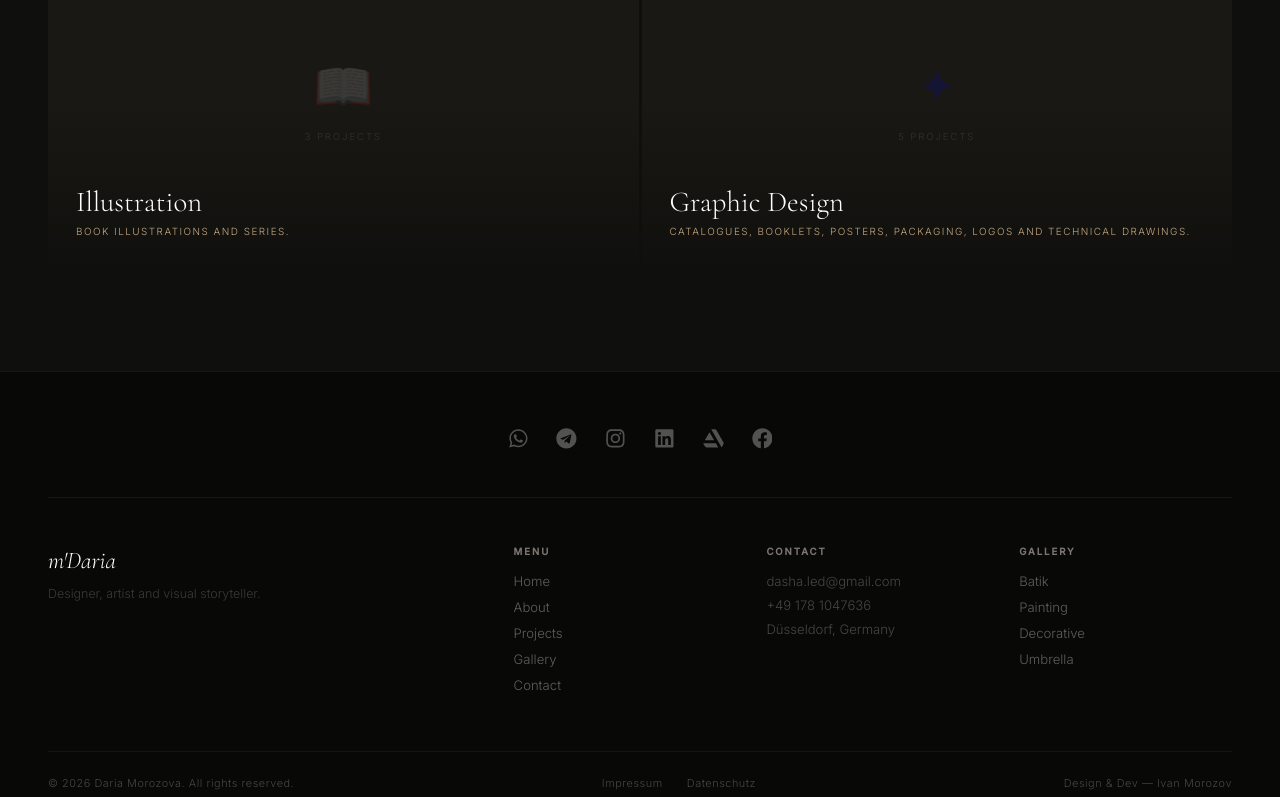
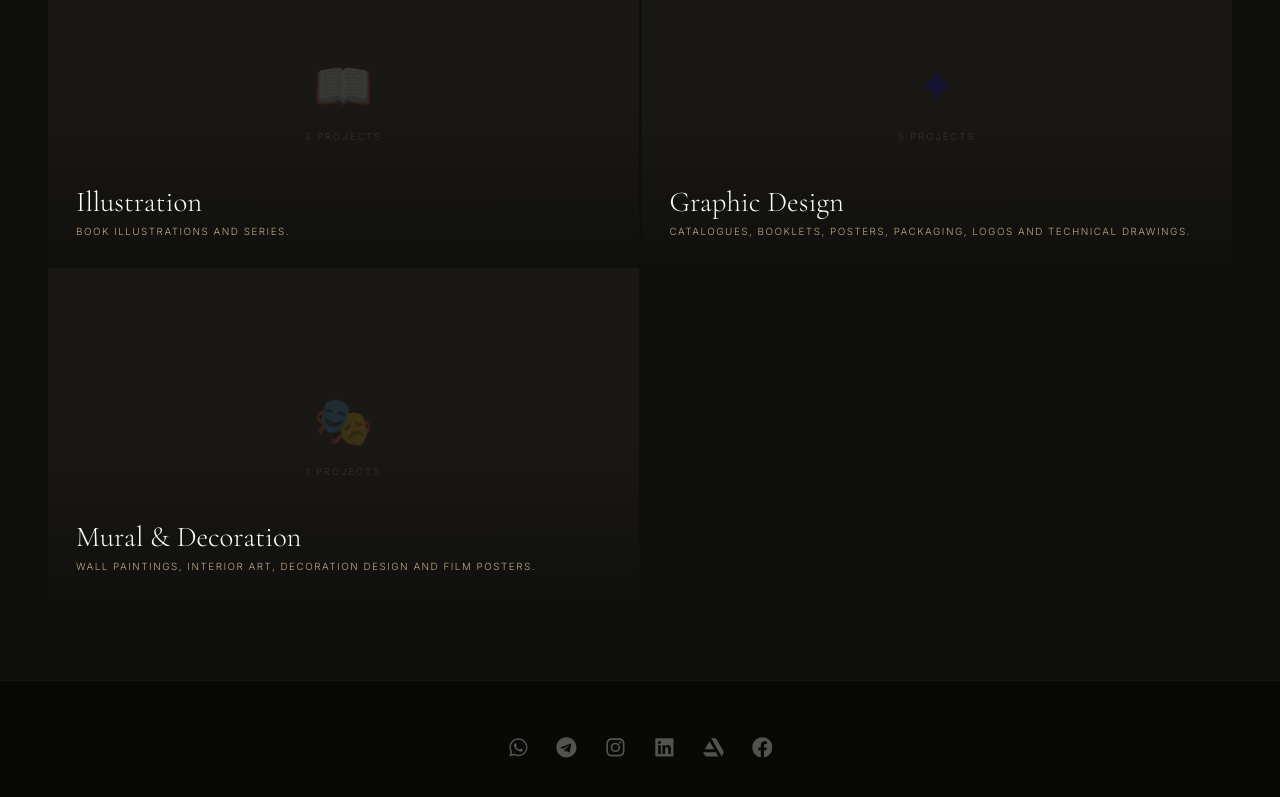
Before and after one commit to barkasa/dasha-visitka, a React (Vite) app: page /projects in a window 1280 px wide. Shown: the part 429-1226 px from the top of the page. Built offline with nearby package versions, Linux system fonts and the light colour scheme.

Commit message:
Add mural category, Mozart book pages, inquiry with image link

```diff
--- a/src/data/works.js
+++ b/src/data/works.js
@@ -48,6 +48,14 @@ export const projectCategories = {
     descRu:
       "Каталоги, буклеты, плакаты, упаковка, логотипы и технические чертежи.",
     icon: "✦",
+  },
+  mural: {
+    titleEn: "Mural & Decoration",
+    titleRu: "Роспись и декорации",
+    descEn: "Wall paintings, interior art, decoration design and film posters.",
+    descRu:
+      "Роспись стен, интерьерное искусство, оформление декораций и плакаты к фильмам.",
+    icon: "🎭",
   },
 };
 
@@ -828,10 +836,11 @@ export const galleryWorks = [
     subRu: "Гипс",
   },
 ];
+// ...............................projectWorks/mozart 1
 
 export const projectWorks = [
   {
-    id: "illustration-1",
+    id: "illustration-Mozart",
     category: "illustration",
     slug: "mozart",
     title: "Mozart",
@@ -839,12 +848,101 @@ export const projectWorks = [
     year: "2023",
     sub: "Book illustration",
     subRu: "Книжная иллюстрация",
-    desc: "A children's illustrated book about Mozart the canary.",
-    descRu: "Детская иллюстрированная книга о канарейке Моцарте.",
-    pages: [],
+    desc: "A children's illustrated book about Mozart the canary. A bilingual book for children, written by Angelika Nikulina, with illustrations and layout design by Daria Morozova.",
+    descRu:
+      "Детская иллюстрированная книга о канарейке Моцарте. Билингвальная книга для детей, автор — Анжелика Никулина, иллюстрации и вёрстка-дизайн — Морозова Дарья.",
+    image:
+      "https://kfkzcuqao3n7ppvh.public.blob.vercel-storage.com/illustration%20books/mozart/cover_mozart.jpg",
+    pages: [
+      {
+        id: 1,
+        image:
+          "https://kfkzcuqao3n7ppvh.public.blob.vercel-storage.com/illustration%20books/mozart/cover_mozart.jpg",
+        caption: "Cover",
+        captionRu: "Обложка",
+      },
+      {
+        id: 2,
+        image:
+          "https://kfkzcuqao3n7ppvh.public.blob.vercel-storage.com/illustration%20books/mozart/mozart_1.jpg",
+        caption: "Page 1",
+        captionRu: "Cтраница 1",
+      },
+      {
+        id: 3,
+        image:
+          "https://kfkzcuqao3n7ppvh.public.blob.vercel-storage.com/illustration%20books/mozart/mozart_2.jpg",
+        caption: "Page 16-17",
+        captionRu: "Cтраница 16-17",
+      },
+      {
+        id: 4,
+        image:
+          "https://kfkzcuqao3n7ppvh.public.blob.vercel-storage.com/illustration%20books/mozart/mozart_3.jpg",
+        caption: "Page 8-9",
+        captionRu: "Cтраница 8-9",
+      },
+      {
+        id: 5,
+        image:
+          "https://kfkzcuqao3n7ppvh.public.blob.vercel-storage.com/illustration%20books/mozart/mozart_4.jpg",
+        caption: "Page 6-7",
+        captionRu: "Cтраница 6-7",
+      },
+      {
+        id: 6,
+        image:
+          "https://kfkzcuqao3n7ppvh.public.blob.vercel-storage.com/illustration%20books/mozart/mozart_5.jpg",
+        caption: "Page 42",
+        captionRu: "Cтраница 42",
+      },
+      {
+        id: 7,
+        image:
+          "https://kfkzcuqao3n7ppvh.public.blob.vercel-storage.com/illustration%20books/mozart/mozart_6.jpg",
+        caption: "Page 13",
+        captionRu: "Cтраница 13",
+      },
+      {
+        id: 8,
+        image:
+          "https://kfkzcuqao3n7ppvh.public.blob.vercel-storage.com/illustration%20books/mozart/mozart_7.jpg",
+        caption: "Page 38-39",
+        captionRu: "Cтраница 38-39",
+      },
+      {
+        id: 9,
+        image:
+          "https://kfkzcuqao3n7ppvh.public.blob.vercel-storage.com/illustration%20books/mozart/mozart_8.jpg",
+        caption: "Page 44-45",
+        captionRu: "Cтраница 44-45",
+      },
+      {
+        id: 10,
+        image:
+          "https://kfkzcuqao3n7ppvh.public.blob.vercel-storage.com/illustration%20books/mozart/mozart_9.jpg",
+        caption: "Page 30",
+        captionRu: "Cтраница 30",
+      },
+      {
+        id: 11,
+        image:
+          "https://kfkzcuqao3n7ppvh.public.blob.vercel-storage.com/illustration%20books/mozart/mozart_books%201.jpg",
+        caption: "Book",
+        captionRu: "Книга",
+      },
+      {
+        id: 12,
+        image:
+          "https://kfkzcuqao3n7ppvh.public.blob.vercel-storage.com/illustration%20books/mozart/mozart_D.jpg",
+        // caption: "Book",
+        // captionRu: "Книга",
+      },
+    ],
   },
+  // ...............................mozart 2
   {
-    id: "illustration-2",
+    id: "illustration-Mozart 2",
     category: "illustration",
     slug: "mozart-friends",
     title: "Mozart and His Friends",
@@ -854,8 +952,20 @@ export const projectWorks = [
     subRu: "Книжная иллюстрация",
     desc: "A sequel to Mozart — the canary meets new friends.",
     descRu: "Продолжение истории о канарейке Моцарте и его новых друзьях.",
-    pages: [],
+    image:
+      "https://kfkzcuqao3n7ppvh.public.blob.vercel-storage.com/illustration%20books/mozart%202/cover_mozart2.jpg",
+    pages: [
+      {
+        id: 1,
+        image:
+          "https://kfkzcuqao3n7ppvh.public.blob.vercel-storage.com/illustration%20books/mozart%202/cover_mozart2.jpg",
+        caption: "Cover",
+      },
+      { id: 2, image: "https://...page2.jpg", caption: "Page 1" },
+      { id: 3, image: "https://...page3.jpg", caption: "Page 2" },
+    ],
   },
+  // ...............................inner-instincts
   {
     id: "illustration-3",
     category: "illustration",
@@ -870,6 +980,8 @@ export const projectWorks = [
       "Концептуальный проект об инстинктах животных — иллюстрации, открытки, футболки.",
     pages: [],
   },
+
+  // ...............................Graphic Design
   {
     id: "graphic-1",
     category: "graphic",
@@ -925,4 +1037,20 @@ export const projectWorks = [
     subRu: "Технический",
     pages: [],
   },
+
+  // ...............................Mural & Decoration
+  {
+    id: "mural-1",
+    category: "mural",
+    slug: "interior-art",
+    title: "Interior Art & Wall Painting",
+    titleRu: "Роспись стен и интерьеры",
+    year: "2023",
+    sub: "Wall painting & Decoration",
+    subRu: "Роспись стен и декорации",
+    desc: "Interior paintings, wall art, decoration design and film poster illustrations.",
+    descRu:
+      "Роспись интерьеров, декоративные стены, оформление декораций и плакаты к фильмам.",
+    pages: [],
+  },
 ];
--- a/src/pages/ProjectDetailPage.jsx
+++ b/src/pages/ProjectDetailPage.jsx
@@ -119,7 +119,9 @@ export default function ProjectDetailPage({ lang }) {
                     <div className={styles.cardPlaceholder}>
                       <span className={styles.cardNum}>{i + 1}</span>
                       <span className={styles.cardCaption}>
-                        {page.caption ||
+                        {(lang === "en"
+                          ? page.caption
+                          : page.captionRu || page.caption) ||
                           (lang === "en"
                             ? `Page ${i + 1}`
                             : `Страница ${i + 1}`)}
@@ -129,7 +131,9 @@ export default function ProjectDetailPage({ lang }) {
                 </div>
                 <div className={styles.cardOverlay}>
                   <span className={styles.cardCaptionHover}>
-                    {page.caption ||
+                    {(lang === "en"
+                      ? page.caption
+                      : page.captionRu || page.caption) ||
                       (lang === "en" ? `Page ${i + 1}` : `Страница ${i + 1}`)}
                   </span>
                 </div>
```
